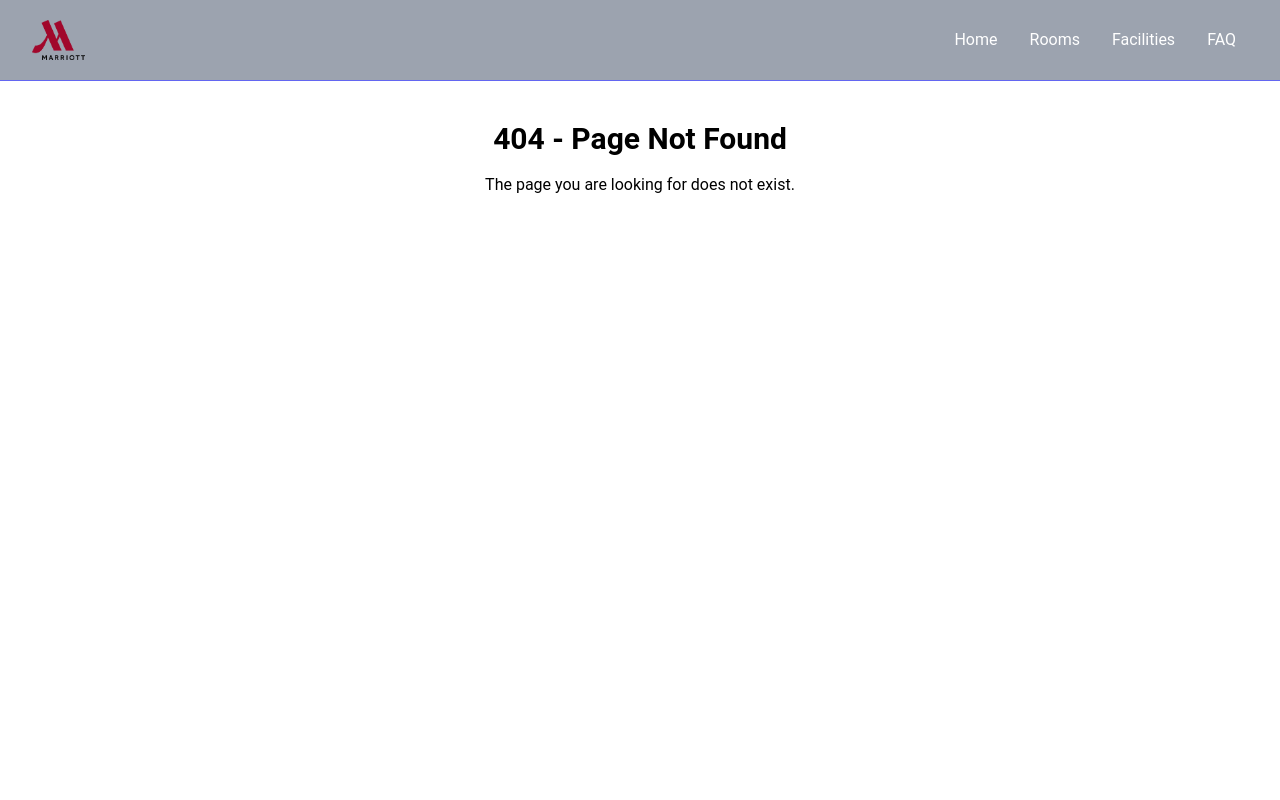
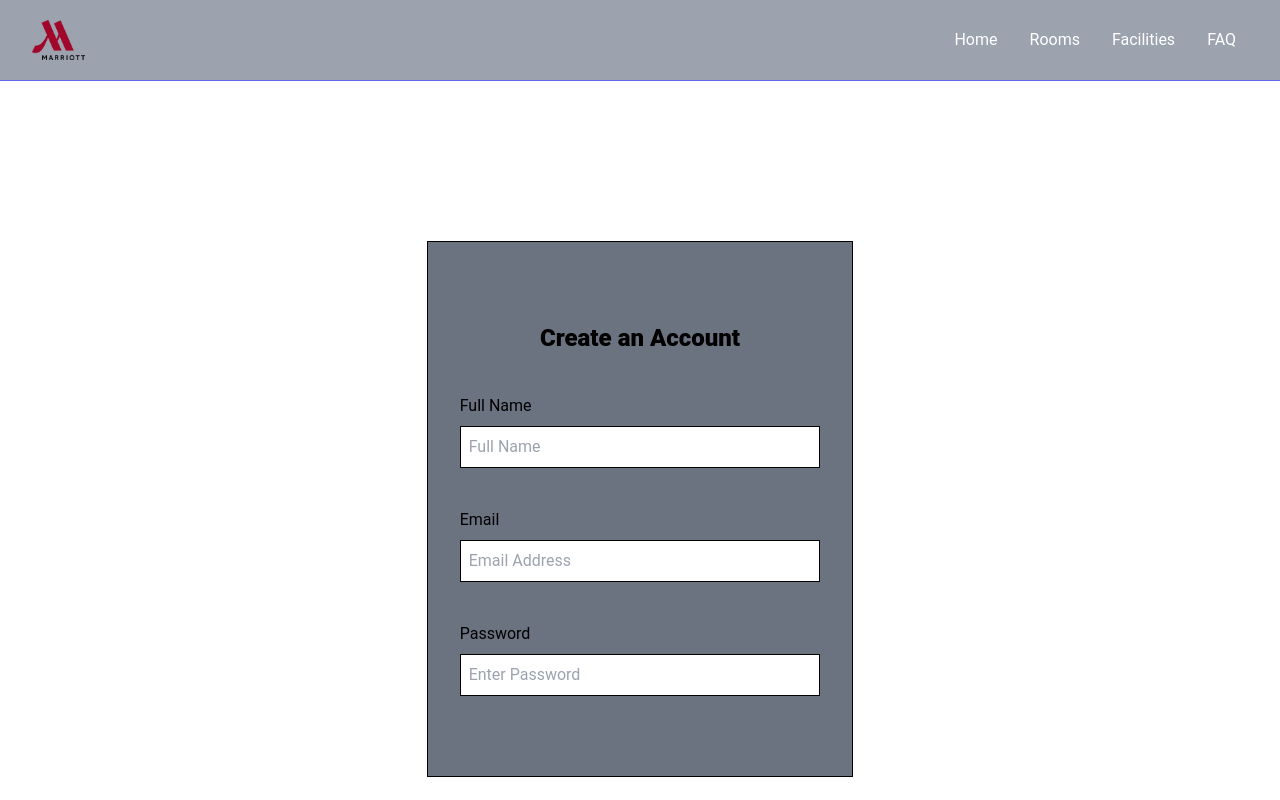
Before and after one commit to Happydorry/Ecommerce-Hotel-Website, a React (Vite) app: page /FormPage in a window 1280 px wide. Before the commit this address had no page. Built offline with nearby package versions, Linux system fonts and the light colour scheme.

Commit message:
creating form page

```diff
--- a/package.json
+++ b/package.json
@@ -11,6 +11,7 @@
   },
   "dependencies": {
     "bootstrap": "^5.3.3",
+    "formik": "^2.4.6",
     "react": "^18.2.0",
     "react-dom": "^18.2.0",
     "react-icons": "^5.2.1",
--- a/src/App.jsx
+++ b/src/App.jsx
@@ -13,6 +13,7 @@ import HomePage from "./Pages/HomePage";
 import MainLayout from "./Layouts/MainLayout";
 import RoomsPages from "./Pages/RoomsPage";
 import NotFoundPage from "./Pages/NotFoundPage";
+import FormPage from "./Pages/FormPage";
 
 const router = createBrowserRouter(
   createRoutesFromElements(
@@ -20,6 +21,7 @@ const router = createBrowserRouter(
       <Route path="/" element={<MainLayout />}>
         <Route index element={<HomePage />} />
         <Route path="/roomspage" element={<RoomsPages />} />/
+        <Route path="/FormPage" element={<FormPage />} />/
         <Route path="*" element={<NotFoundPage />} />/
       </Route>
     </>
--- a/src/Component/Accordion.jsx
+++ b/src/Component/Accordion.jsx
@@ -18,7 +18,7 @@ const AccordionItem = ({ title, content, isOpen, onClick }) => (
         isOpen ? "max-h-50" : "max-h-0"
       }`}
     >
-      <div className="py-4 text-gray-700">{content}</div>
+      <div className="py-4 text-gray-700 ms-5">{content}</div>
     </div>
   </div>
 );
--- a/src/Component/RoomListing.jsx
+++ b/src/Component/RoomListing.jsx
@@ -9,6 +9,7 @@ import bath3 from "../assets/Images/bath3.png";
 import Card from "./Card";
 import { FaTags, FaArrowLeft, FaArrowRight } from "react-icons/fa";
 import { useState } from "react";
+import { Link, useNavigate } from "react-router-dom";
 
 const RoomListing = () => {
   const images = [queen, bath1]; // Add all images here
@@ -18,6 +19,11 @@ const RoomListing = () => {
   const [currentIndex, setCurrentIndex] = useState(0);
   const [currentIndex1, setCurrentIndex1] = useState(0);
   const [currentIndex2, setCurrentIndex2] = useState(0);
+
+  const navigate = useNavigate();
+  const handleExploreClick = () => {
+    navigate("/FormPage");
+  };
 
   const nextImage = () => {
     setCurrentIndex((prevIndex) => (prevIndex + 1) % images.length);
@@ -107,7 +113,10 @@ const RoomListing = () => {
 
               <div className="flex items-center justify-between">
                 <p className="mt-1">Partially refundable</p>
-                <button className="bg-red-500 hover:bg-red-300 mr-10 btn-lg text-white font-bold py-4 px-10 rounded">
+                <button
+                  onClick={handleExploreClick}
+                  className="bg-red-500 hover:bg-red-300 mr-10 btn-lg text-white font-bold py-4 px-10 rounded"
+                >
                   Reserve
                 </button>
               </div>
@@ -169,7 +178,10 @@ const RoomListing = () => {
 
               <div className="flex items-center justify-between">
                 <p className="mt-1">Partially refundable</p>
-                <button className="bg-red-500 hover:bg-red-300 mr-10 btn-lg text-white font-bold py-4 px-10 rounded">
+                <button
+                  onClick={handleExploreClick}
+                  className="bg-red-500 hover:bg-red-300 mr-10 btn-lg text-white font-bold py-4 px-10 rounded"
+                >
                   Reserve
                 </button>
               </div>
@@ -231,7 +243,10 @@ const RoomListing = () => {
 
               <div className="flex items-center justify-between">
                 <p className="mt-1">Partially refundable</p>
-                <button className="bg-red-500 hover:bg-red-300 mr-10 btn-lg text-white font-bold py-4 px-10 rounded">
+                <button
+                  onClick={handleExploreClick}
+                  className="bg-red-500 hover:bg-red-300 mr-10 btn-lg text-white font-bold py-4 px-10 rounded"
+                >
                   Reserve
                 </button>
               </div>
--- /dev/null
+++ b/src/Pages/FormPage.jsx
@@ -0,0 +1,60 @@
+/* eslint-disable no-unused-vars */
+import React from "react";
+import { useFormik } from "formik";
+
+const FormPage = () => {
+  const formik = useFormik({
+    initialValues: {
+      FullName: "",
+      email: "",
+      Password: "",
+    },
+  });
+
+  return (
+    <div className="border bg-gray-500 border-black w-full md:w-1/2 lg:w-1/3 mx-auto p-8 py-20 mt-40">
+      <h1 className="font-extrabold text-2xl text-center mb-10">
+        Create an Account
+      </h1>
+      <form autoComplete="off">
+        <div className="flex flex-col">
+          <label className="mb-2" htmlFor="fullname">
+            Full Name
+          </label>
+          <input
+            className="border border-black p-2"
+            value={formik.values.FullName}
+            onChange={formik.handleChange}
+            id="name"
+            type="name"
+            placeholder="Full Name"
+          />
+          <label className="mt-10 mb-2" htmlFor="email">
+            Email
+          </label>
+          <input
+            className="border border-black p-2"
+            value={formik.values.email}
+            onChange={formik.handleChange}
+            id="email"
+            type="email"
+            placeholder="Email Address"
+          />
+          <label className=" mt-10 mb-2" htmlFor="fullname">
+            Password
+          </label>
+          <input
+            className="border border-black p-2"
+            value={formik.values.Password}
+            onChange={formik.handleChange}
+            id="password"
+            type="password"
+            placeholder="Enter Password"
+          />
+        </div>
+      </form>
+    </div>
+  );
+};
+
+export default FormPage;
```
Also changed, not shown: 1 other file (tests, documents, lock files or other folders).
